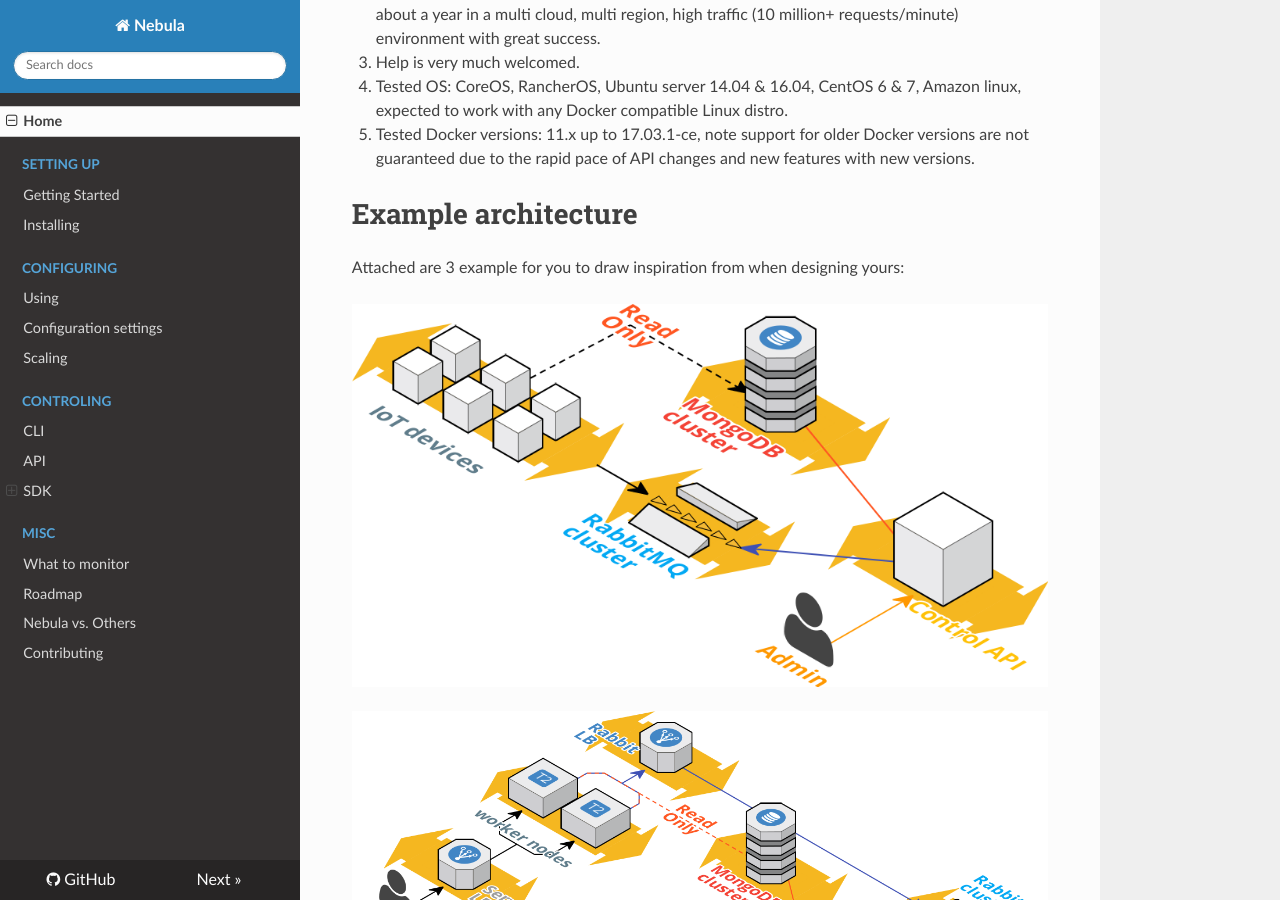
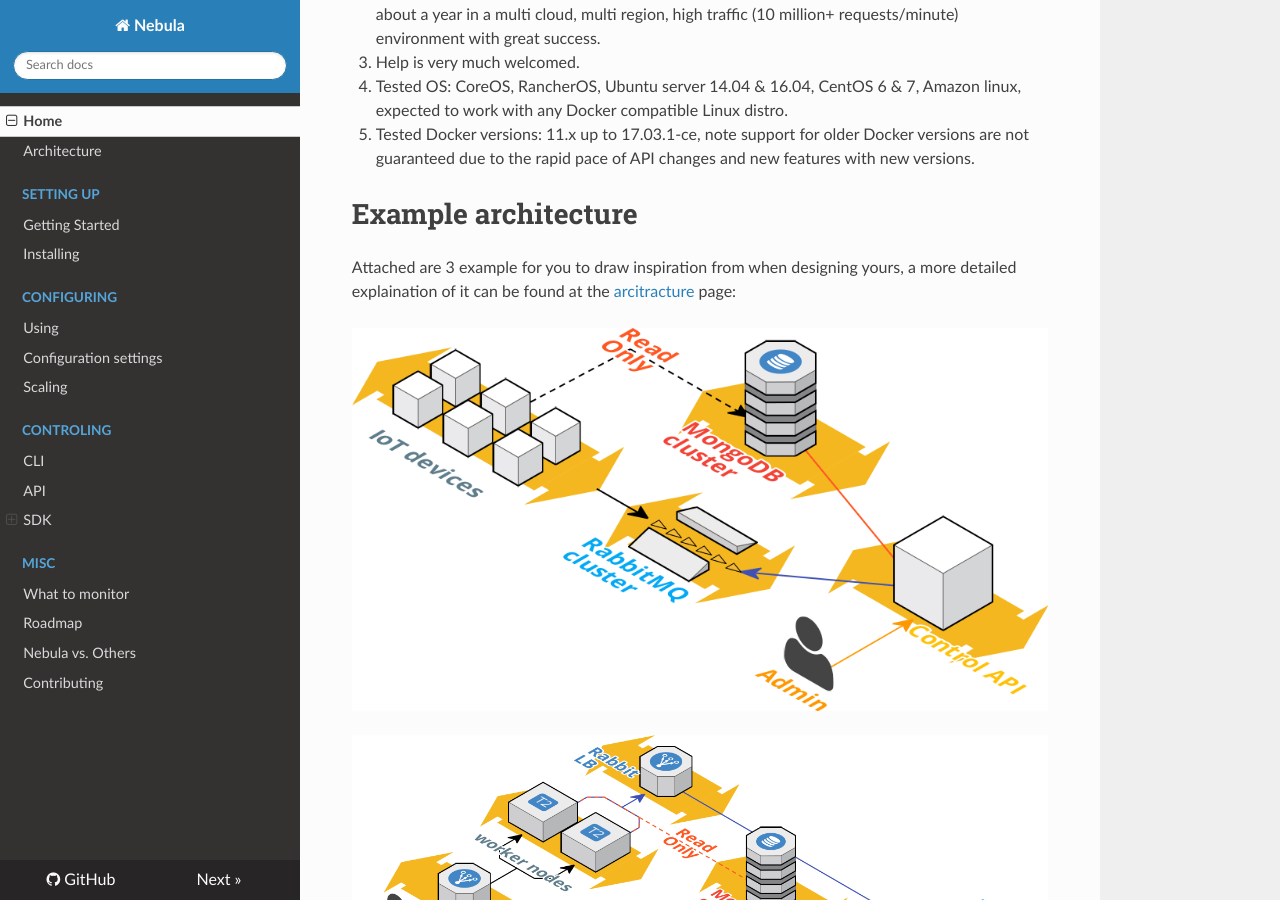
Before and after one commit to nebula-orchestrator/docs, an MkDocs documentation site: the page built from docs/index.md, in a window 1280 px wide and 900 px high, scrolled down 1937 px. Built offline with MkDocs 1.6.1, drawn with Linux system fonts in a browser that asks for light colours; nearby versions of some CDN libraries; old or Windows-style settings are respelled for this version of MkDocs.

Commit message:
adding a better architecture explaination

```diff
--- a/docs/index.md
+++ b/docs/index.md
@@ -56,7 +56,7 @@
 
 # Example architecture
 
-Attached are 3 example for you to draw inspiration from when designing yours:
+Attached are 3 example for you to draw inspiration from when designing yours, a more detailed explaination of it can be found at the [arcitracture](architecture.md) page:
 
 ![example nebula architecture](cloudcraft%20-%20nebula%20-%20IoT.png "example nebula architecture")
 
--- a/mkdocs.yml
+++ b/mkdocs.yml
@@ -2,6 +2,7 @@
 theme: readthedocs
 pages:
     - Home: index.md
+    - Architecture: architecture.md
     - Setting up:
       - Getting Started: getting-started.md
       - Installing: install.md
```
Also changed, not shown: docs/architecture.md (added, +37 -0 lines).
